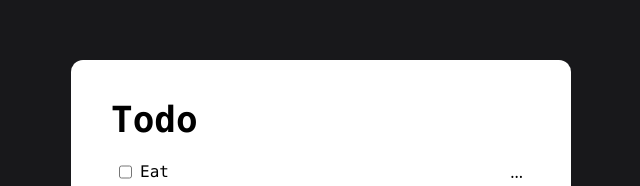
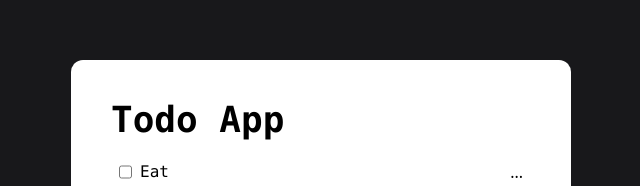
Before and after one commit to ExploitEngineer/React, a React (Vite) app: page / in a window 1280 px wide. Shown: the part 190-376 px from the top of the page, without its empty margins (319-959 px from the left). Built offline with nearby package versions, Linux system fonts and the light colour scheme.

Commit message:
Add todo Application

```diff
--- a/src/components/Todo_Application/Header.jsx
+++ b/src/components/Todo_Application/Header.jsx
@@ -1,9 +1,9 @@
 import React from 'react';
 
-const Header = () => {
+const Header = (props) => {
     return (
         <>
-            <h1 className='font-mono font-semibold text-4xl text-black mb-5'>Todo</h1>
+            <h1 className='font-mono font-semibold text-4xl text-black mb-5'>{props.title}</h1>
         </>
     )
 }
--- a/src/components/Todo_Application/Maintodo.jsx
+++ b/src/components/Todo_Application/Maintodo.jsx
@@ -8,9 +8,9 @@ const Maintodo = () => {
         <>
             <div className='bg-white p-10 rounded-xl w-[500px] min-h-[300px] flex flex-col justify-between'>
                 <div>
-                    <Header />
+                    <Header title="Todo App" />
                     <Todoitem name="Eat" />
-                    <Todoitem name="Code" />
+                    <Todoitem name="Code" /> {/* completed={true} */}
                     <Todoitem name="Sleep" />
                     <Todoitem name="Repeat" />
                 </div>
--- a/src/components/Todo_Application/Todoitem.jsx
+++ b/src/components/Todo_Application/Todoitem.jsx
@@ -5,7 +5,7 @@ const Todoitem = (props) => {
         <>
             <li className='flex items-center justify-between px-2'>
                 <div className='flex font-mono gap-2'>
-                    <input type="checkbox" />
+                    {props.completed ? <></> : <input type="checkbox" />}
                     <p>{props.name}</p>
                 </div>
                 <p>...</p>
```
